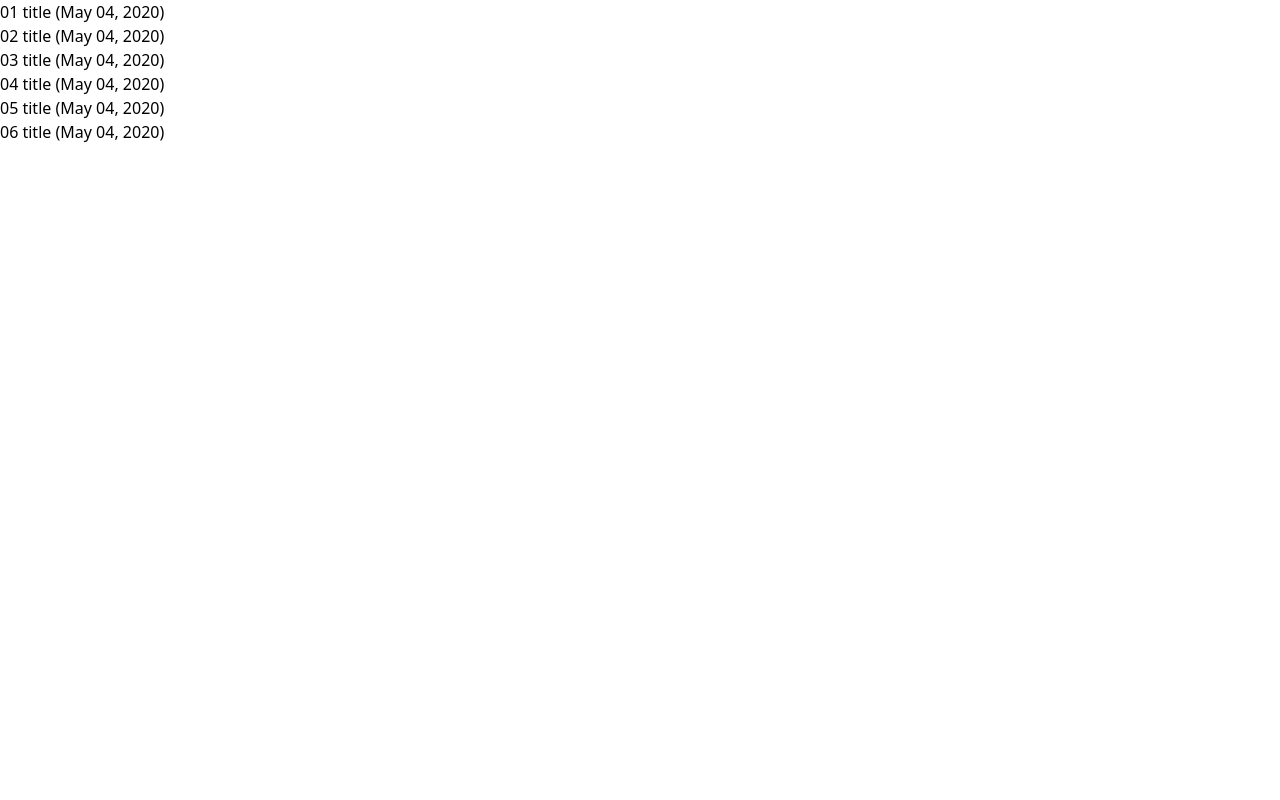
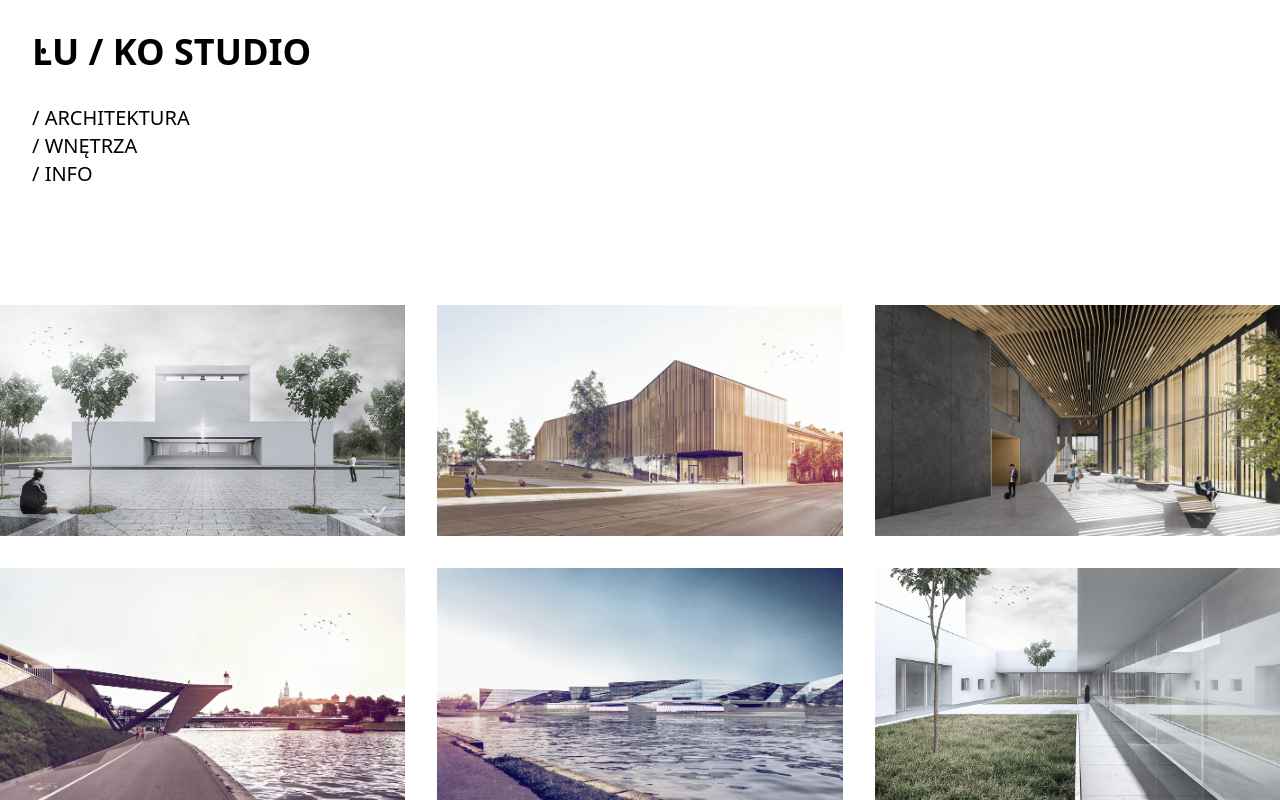
Before and after one commit to mateuszkornecki/lu-ku-studio, a Gatsby site: page /wnetrza in a window 1280 px wide. Built offline with nearby package versions, Linux system fonts and the light colour scheme; Gatsby itself is replaced by a stand-in of ours.

Commit message:
feat: added placeholder for interior page

```diff
--- a/src/pages/wnetrza.tsx
+++ b/src/pages/wnetrza.tsx
@@ -1,43 +1,102 @@
-import React from "react"
+import React, { useState } from "react"
 import { Link, graphql } from "gatsby"
+import Img, { FluidObject } from "gatsby-image"
+import Logo from "../components/Logo"
+import Navigation from "../components/Navigation"
+import NavigationItem from "../components/NavigationItem"
+import Layout from "../components/Layout"
 
-const PostLink = ({ post }) => (
-  <div>
-    <Link to={post.frontmatter.slug}>
-      {post.frontmatter.title} ({post.frontmatter.date})
+type ProjectLinkProps = {
+  path: string
+  image: FluidObject
+  projectName: string
+}
+
+const ProjectLink = (props: ProjectLinkProps) => {
+  const { path, image, projectName } = props
+  const [isHover, setIsHover] = useState(false)
+
+  return (
+    <Link
+      to={path}
+      className=" relative"
+      onMouseEnter={() => setIsHover(true)}
+      onMouseLeave={() => setIsHover(false)}
+    >
+      <Img
+        fluid={{ ...image, aspectRatio: 1.75 }}
+        className="duration-500 ease-in-out hover:opacity-0"
+      />
+      <p
+        className={`${
+          isHover ? "opacity-1" : "opacity-0"
+        } absolute duration-500 ease-in-out top-4 left-4 text-xl`}
+      >
+        {projectName}
+      </p>
     </Link>
-  </div>
-)
+  )
+}
 
-const IndexPage = props => {
+const InteriorPage = props => {
   const {
     data: {
       allMarkdownRemark: { edges },
     },
   } = props
 
-  console.log(props)
+  const Posts = edges.map(edge => {
+    const project = edge.node.frontmatter
+    const projectCoverFluid = project.projectCover.childImageSharp.fluid
+    return (
+      <ProjectLink
+        key={edge.id}
+        path={project.slug}
+        image={projectCoverFluid}
+        projectName={project.title.toUpperCase()}
+      />
+    )
+  })
 
-  const Posts = edges
-    .filter(edge => !!edge.node.frontmatter.date) // You can filter your posts based on some criteria
-    .map(edge => <PostLink key={edge.node.id} post={edge.node} />)
-
-  return <div>{Posts}</div>
+  return (
+    <div className="flex flex-col justify-between h-screen">
+      <header className="pt-8 px-8">
+        <Logo />
+        <Navigation>
+          <NavigationItem redirectTo="/architektura">
+            Architektura
+          </NavigationItem>
+          <NavigationItem redirectTo="/wnetrza">Wnętrza</NavigationItem>
+          <NavigationItem redirectTo="/info">Info</NavigationItem>
+        </Navigation>
+      </header>
+      <main className="pt-8">
+        <div className="grid grid-cols-1 sm:grid-cols-2 md:grid-cols-3 gap-8">
+          {Posts}
+        </div>
+      </main>
+    </div>
+  )
 }
 
-export default IndexPage
+export default InteriorPage
 
 export const pageQuery = graphql`
   query {
-    allMarkdownRemark(sort: { order: DESC, fields: [frontmatter___date] }) {
+    allMarkdownRemark {
       edges {
         node {
           id
-          excerpt(pruneLength: 250)
           frontmatter {
-            date(formatString: "MMMM DD, YYYY")
+            title
             slug
-            title
+            projectCover {
+              childImageSharp {
+                fluid(maxHeight: 400, quality: 100) {
+                  ...GatsbyImageSharpFluid
+                }
+              }
+            }
           }
         }
       }
```
